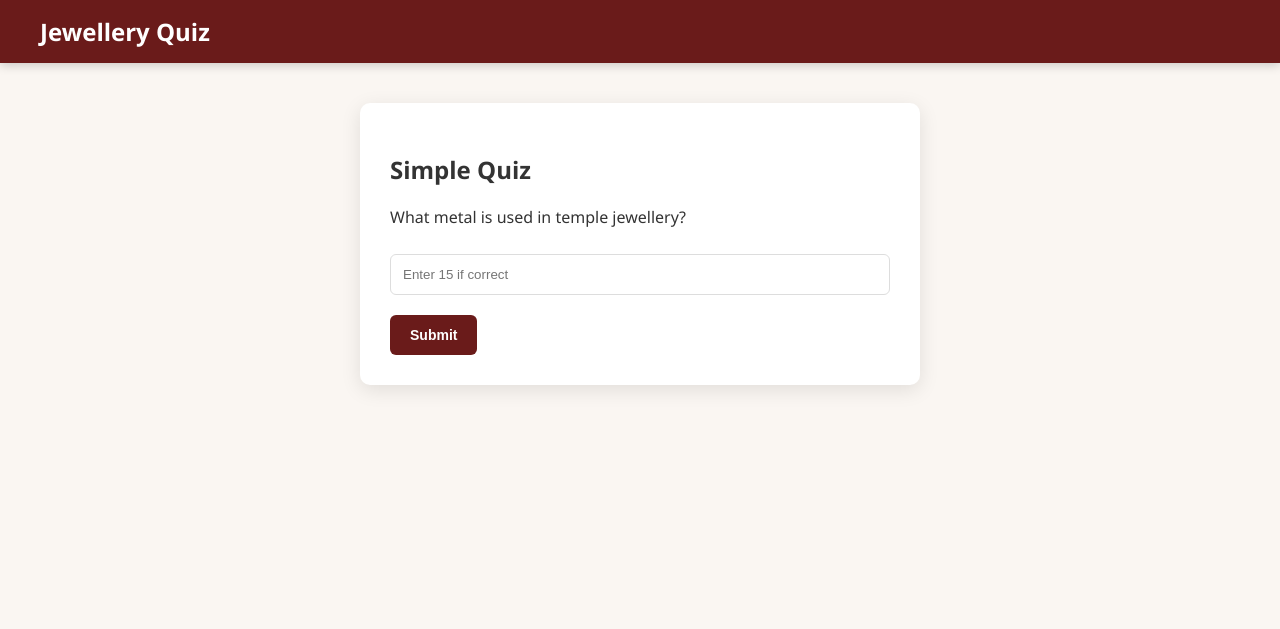
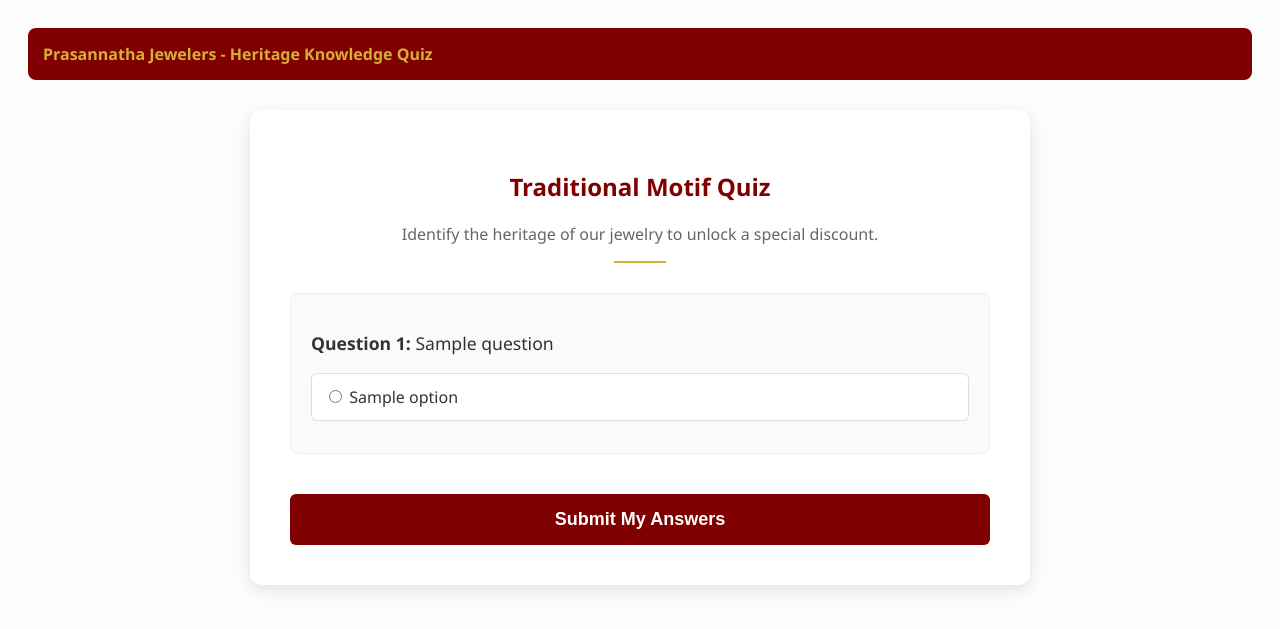
Before and after one commit to prasannathaarepalli/JewelryProject, a Flask app: template templates/quiz.html in a window 1280 px wide. Shown: the top 629 px of the page. Run offline with Flask 3, Linux system fonts and the light colour scheme; the template is opened without the code that fills it: most values are stand-ins (such as "Sample title", 1, 10 or a date in 2020).

Commit message:
Updated code

```diff
--- a/application.py
+++ b/application.py
@@ -7,16 +7,17 @@ from werkzeug.security import generate_password_hash, check_password_hash
 app = Flask(__name__)
 app.secret_key = 'prasannatha_secret_key'
 
-# AWS DYNAMODB SETUP
+# --- AWS DYNAMODB SETUP ---
 dynamodb = boto3.resource('dynamodb', region_name='ap-south-1')
 user_table = dynamodb.Table('UserTable')
 wishlist_table = dynamodb.Table('WishlistTable')
+
+# --- HOME & AUTH ROUTES ---
 
 @app.route('/')
 def home():
     return render_template('home.html', logged_in='email' in session)
 
-# --- REGISTRATION ---
 @app.route('/register', methods=['GET', 'POST'])
 def register():
     if request.method == 'POST':
@@ -39,7 +40,6 @@ def register():
             return f"Registration Error: {str(e)}"
     return render_template('register.html')
 
-# --- LOGIN ---
 @app.route('/login', methods=['GET', 'POST'])
 def login():
     if request.method == 'POST':
@@ -55,16 +55,23 @@ def login():
             return "Invalid Credentials. Please try again."
     return render_template('login.html')
 
+@app.route('/logout')
+def logout():
+    session.clear()
+    return redirect(url_for('login'))
+
 @app.route('/user_dashboard')
 def user_dashboard():
     if 'email' not in session: return redirect(url_for('login'))
     return render_template('user_dashboard.html')
 
+# --- EXHIBITION & WISHLIST ROUTES ---
+
 @app.route('/virtual_exhibition')
 def virtual_exhibition():
+    if 'email' not in session: return redirect(url_for('login'))
     return render_template('virtual_exhibition.html')
 
-# --- WISHLIST: ADD ITEM ---
 @app.route('/add_to_wishlist', methods=['POST'])
 def add_to_wishlist():
     if 'email' not in session: return redirect(url_for('login'))
@@ -83,20 +90,17 @@ def add_to_wishlist():
     )
     return redirect(url_for('wishlist'))
 
-# --- WISHLIST: VIEW (ONLY YOUR ITEMS) ---
 @app.route('/wishlist')
 def wishlist():
     if 'email' not in session: return redirect(url_for('login'))
 
     email = session['email']
-    # Filtering strictly by the logged-in user's email partition key
     response = wishlist_table.query(
         KeyConditionExpression=Key('email').eq(email)
     )
     items = response.get('Items', [])
     return render_template('wishlist.html', wishlist=items)
 
-# --- WISHLIST: REMOVE ITEM ---
 @app.route('/remove_from_wishlist', methods=['POST'])
 def remove_from_wishlist():
     if 'email' not in session: return redirect(url_for('login'))
@@ -112,10 +116,39 @@ def remove_from_wishlist():
     )
     return redirect(url_for('wishlist'))
 
-@app.route('/logout')
-def logout():
-    session.clear()
-    return redirect(url_for('login'))
+# --- SCENARIO 2: HERITAGE QUIZ ROUTE ---
+
+@app.route('/quiz', methods=['GET', 'POST'])
+def quiz():
+    if 'email' not in session:
+        return redirect(url_for('login'))
+
+    questions = [
+        {
+            'id': 1,
+            'question': "What does the 'Peacock' (Mayil) motif symbolize in bridal jewelry?",
+            'options': ['Wealth', 'Beauty and Royalty', 'Strength', 'Longevity'],
+            'correct': 'Beauty and Royalty'
+        },
+        {
+            'id': 2,
+            'question': "The 'Manga' (Mango) pattern is most commonly found in which necklace?",
+            'options': ['Kasu Mala', 'Manga Haram', 'Temple Haram', 'Vanki'],
+            'correct': 'Manga Haram'
+        }
+    ]
+
+    if request.method == 'POST':
+        score = 0
+        for q in questions:
+            user_answer = request.form.get(f"q{q['id']}")
+            if user_answer == q['correct']:
+                score += 1
+
+        passed = (score == len(questions))
+        return render_template('quiz_result.html', score=score, total=len(questions), passed=passed)
+
+    return render_template('quiz.html', questions=questions)
 
 if __name__ == '__main__':
     app.run(host='0.0.0.0', port=80, debug=True)
--- a/templates/quiz.html
+++ b/templates/quiz.html
@@ -1,25 +1,40 @@
 <!DOCTYPE html>
 <html>
 <head>
-    <title>Quiz</title>
-    <link rel="stylesheet" href="{{ url_for('static', filename='css/style.css') }}">
+    <title>Heritage Quiz | Prasannatha Jewelers</title>
+    <style>
+        body { font-family: 'Segoe UI', sans-serif; padding: 20px; background: #fcfcfc; color: #333; }
+        .quiz-container { max-width: 700px; margin: 0 auto; background: white; padding: 40px; border-radius: 12px; box-shadow: 0 5px 15px rgba(0,0,0,0.1); }
+        .navbar { background: #800000; padding: 15px; color: #D4AF37; margin-bottom: 30px; border-radius: 8px; font-weight: bold; }
+        .question-block { margin-bottom: 30px; padding: 20px; border: 1px solid #eee; border-radius: 8px; background: #fafafa; }
+        h2 { color: #800000; text-align: center; }
+        .option { display: block; margin: 12px 0; cursor: pointer; padding: 12px; border: 1px solid #ddd; border-radius: 6px; background: white; transition: 0.3s; }
+        .option:hover { background: #fff9e6; border-color: #D4AF37; }
+        .btn-submit { background: #800000; color: white; border: none; padding: 15px; border-radius: 6px; cursor: pointer; width: 100%; font-size: 18px; font-weight: bold; margin-top: 10px; }
+        .btn-submit:hover { background: #a00000; }
+    </style>
 </head>
 <body>
+    <div class="navbar">Prasannatha Jewelers - Heritage Knowledge Quiz</div>
 
-<div class="navbar">
-    <h1>Jewellery Quiz</h1>
-</div>
+    <div class="quiz-container">
+        <h2>Traditional Motif Quiz</h2>
+        <p style="text-align: center; color: #666;">Identify the heritage of our jewelry to unlock a special discount.</p>
+        <hr style="border: 1px solid #D4AF37; width: 50px; margin-bottom: 30px;">
 
-<div class="container">
-    <div class="card">
-        <h2>Simple Quiz</h2>
         <form method="POST">
-            <p>What metal is used in temple jewellery?</p>
-            <input type="text" name="score" placeholder="Enter 15 if correct">
-            <button type="submit">Submit</button>
+            {% for q in questions %}
+            <div class="question-block">
+                <p style="font-size: 1.1rem;"><strong>Question {{ loop.index }}:</strong> {{ q.question }}</p>
+                {% for option in q.options %}
+                <label class="option">
+                    <input type="radio" name="q{{ q.id }}" value="{{ option }}" required> {{ option }}
+                </label>
+                {% endfor %}
+            </div>
+            {% endfor %}
+            <button type="submit" class="btn-submit">Submit My Answers</button>
         </form>
     </div>
-</div>
-
 </body>
 </html>
```
Also changed, not shown: templates/quiz_result.html (added, +35 -0 lines).
